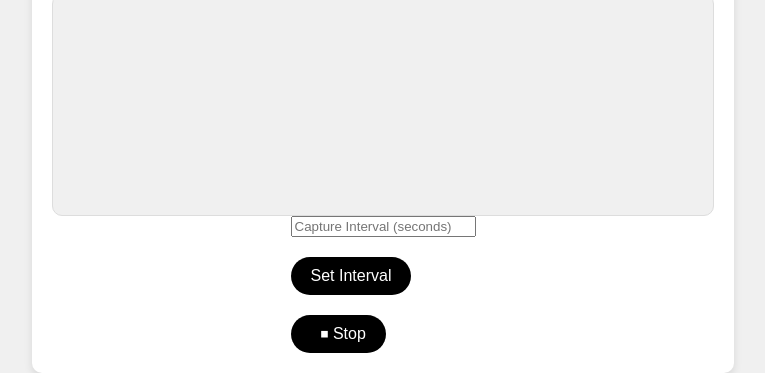
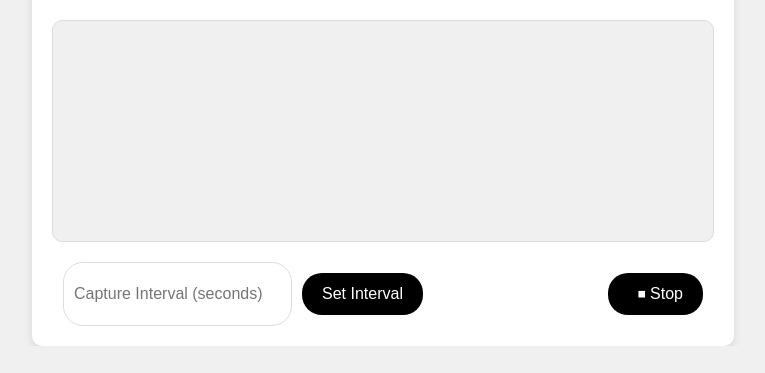
Before and after one commit to Doriandarko/DIY-Astra, a Flask app: page / in a window 1280 px wide. Shown: the part 477-850 px from the top of the page, without its empty margins (257-1022 px from the left). After the commit the page ends 823 px from the top, so only its background shows below. Run offline with Flask 3, Linux system fonts and the light colour scheme; parts of the project's set-up code (start-up, migrations or seed data) failed here and were passed over; some libraries are stand-ins or nearby versions.

Commit message:
Update styles.css

```diff
--- a/static/css/styles.css
+++ b/static/css/styles.css
@@ -53,8 +53,29 @@
     white-space: pre-line; /* Preserve line breaks and spaces */
 }
 
+.control-container {
+    display: flex;
+    justify-content: space-between;
+    align-items: center; /* Align items vertically centered */
+    width: 640px;
+    margin-top: 20px;
+}
+
+.interval-container {
+    display: flex;
+    align-items: center;
+}
+
+#interval-input {
+    padding: 10px;
+    font-size: 16px;
+    margin-right: 10px;
+    border: 1px solid #ddd;
+    border-radius: 20px;
+    height: 42px; /* Same height as the buttons */
+}
+
 button {
-    margin-top: 20px;
     padding: 10px 20px;
     font-size: 16px;
     background-color: black;
@@ -65,6 +86,7 @@
     display: flex;
     align-items: center;
     justify-content: center;
+    height: 42px; /* Ensure the buttons have the same height */
 }
 
 button:hover {
```
